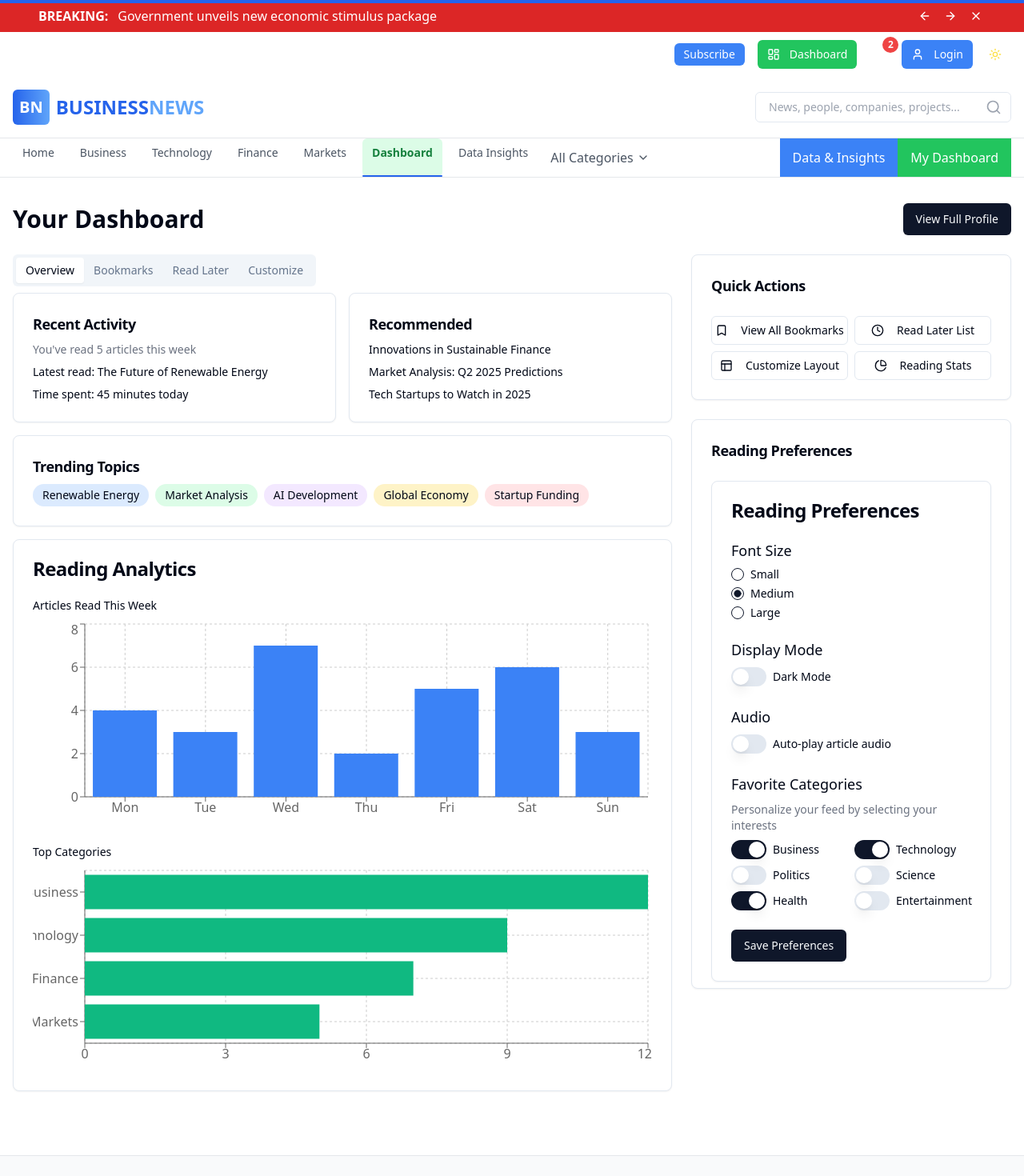
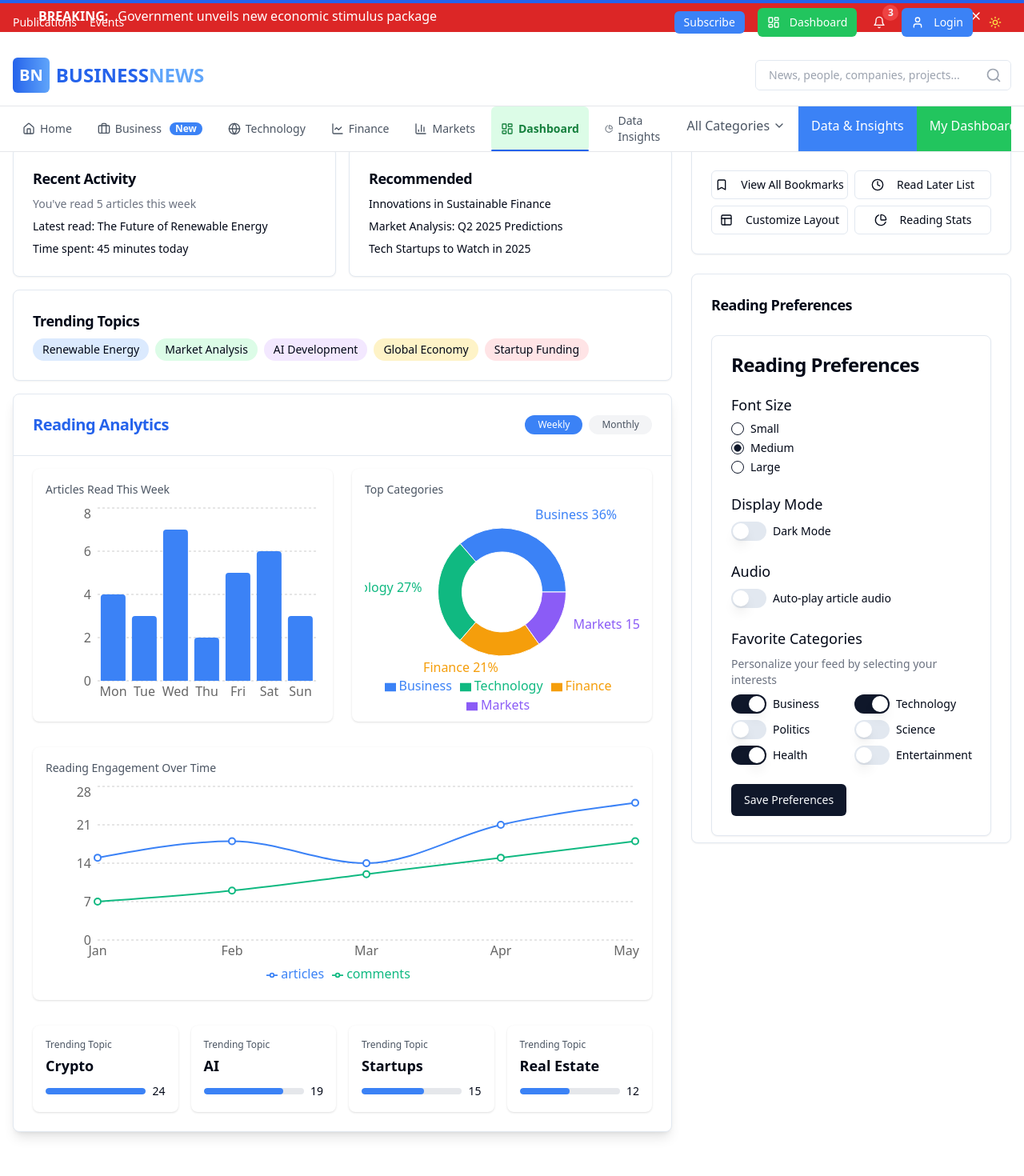
Before and after one commit to rajpoot767/click-to-clear-portal, a React (Vite) app: page /dashboard in a window 1280 px wide. Shown: the top 1470 px of the page at 80% size. Built offline with nearby package versions, Linux system fonts and the light colour scheme.

Commit message:
Fix: Navbar scroll behavior and UI enhancements
- Implemented sticky navbar on scroll.
- Added UI enhancements.

```diff
--- a/src/components/EnhancedNavbar.tsx
+++ b/src/components/EnhancedNavbar.tsx
@@ -1,7 +1,7 @@
 
 import React, { useState, useEffect } from "react";
 import { Link } from "react-router-dom";
-import { Search, ChevronDown, User, Bell, LayoutDashboard } from "lucide-react";
+import { Search, ChevronDown, User, Bell, LayoutDashboard, Menu, X } from "lucide-react";
 import {
   DropdownMenu,
   DropdownMenuContent,
@@ -20,8 +20,10 @@ const EnhancedNavbar = () => {
   const [notifications, setNotifications] = useState([
     { id: 1, text: "New finance report available", read: false },
     { id: 2, text: "Breaking news: Market update", read: false },
+    { id: 3, text: "Your saved article was updated", read: false },
   ]);
   const [isLoggedIn, setIsLoggedIn] = useState(true); // Mock login state for now
+  const [mobileMenuOpen, setMobileMenuOpen] = useState(false);
 
   // Handle scroll effect for navbar
   useEffect(() => {
@@ -61,10 +63,17 @@ const EnhancedNavbar = () => {
     );
   };
 
+  // Mark all notifications as read
+  const markAllAsRead = () => {
+    setNotifications(
+      notifications.map(notification => ({ ...notification, read: true }))
+    );
+  };
+
   const unreadCount = notifications.filter(n => !n.read).length;
 
   return (
-    <div className={`sticky top-0 z-50 transition-all duration-300 ${isScrolled ? 'shadow-md' : ''}`}>
+    <div className={`fixed top-0 left-0 right-0 z-50 transition-all duration-300 ${isScrolled ? 'shadow-md' : ''}`}>
       {/* Top navigation bar */}
       <div className="bg-navy-900 dark:bg-gray-900 text-white py-2">
         <div className="container mx-auto px-4 flex justify-between items-center">
@@ -79,7 +88,7 @@ const EnhancedNavbar = () => {
                 <Button
                   variant="ghost"
                   size="sm"
-                  className="bg-green-500 hover:bg-green-600 text-white hover:text-white transition-colors"
+                  className="bg-green-500 hover:bg-green-600 text-white hover:text-white transition-colors animate-fade-in"
                   asChild
                 >
                   <Link to="/dashboard">
@@ -93,14 +102,26 @@ const EnhancedNavbar = () => {
                   <Button variant="ghost" size="sm" className="relative">
                     <Bell size={18} className="text-white" />
                     {unreadCount > 0 && (
-                      <Badge className="absolute -top-1 -right-1 h-5 w-5 flex items-center justify-center p-0 bg-red-500">
+                      <Badge className="absolute -top-1 -right-1 h-5 w-5 flex items-center justify-center p-0 bg-red-500 animate-pulse">
                         {unreadCount}
                       </Badge>
                     )}
                   </Button>
                 </DropdownMenuTrigger>
-                <DropdownMenuContent align="end" className="w-80">
-                  <div className="p-2 font-medium border-b">Notifications</div>
+                <DropdownMenuContent align="end" className="w-80 bg-white dark:bg-gray-800">
+                  <div className="p-2 font-medium border-b flex justify-between items-center">
+                    <span>Notifications</span>
+                    {unreadCount > 0 && (
+                      <Button
+                        variant="ghost"
+                        size="sm"
+                        onClick={markAllAsRead}
+                        className="text-xs text-blue-500 hover:text-blue-700"
+                      >
+                        Mark all as read
+                      </Button>
+                    )}
+                  </div>
                   {notifications.length > 0 ? (
                     notifications.map((notification) => (
                       <DropdownMenuItem key={notification.id} onClick={() => markAsRead(notification.id)}>
@@ -150,7 +171,7 @@ const EnhancedNavbar = () => {
             </Link>
           </div>
 
-          <div className="relative w-80">
+          <div className="relative w-80 hidden md:block">
             <SearchModal
               trigger={
                 <div className="flex items-center border dark:border-gray-600 rounded-md cursor-pointer hover:border-blue-400 transition-all">
@@ -168,13 +189,21 @@ const EnhancedNavbar = () => {
               }
             />
           </div>
+
+          {/* Mobile menu button */}
+          <button
+            className="md:hidden p-2 rounded-md text-gray-600 dark:text-gray-300 hover:bg-gray-100 dark:hover:bg-gray-700"
+            onClick={() => setMobileMenuOpen(!mobileMenuOpen)}
+          >
+            {mobileMenuOpen ? <X size={24} /> : <Menu size={24} />}
+          </button>
         </div>
       </div>
 
       {/* Category navigation */}
       <div className="bg-white dark:bg-gray-800 border-b border-gray-200 dark:border-gray-700">
         <div className="container mx-auto px-4">
-          <div className="flex overflow-x-auto scrollbar-hide">
+          <div className={`${mobileMenuOpen ? 'flex flex-col' : 'hidden md:flex'} overflow-x-auto scrollbar-hide`}>
             <NavLinks />
 
             {/* All Categories dropdown */}
@@ -205,6 +234,31 @@ const EnhancedNavbar = () => {
           </div>
         </div>
       </div>
+
+      {/* Mobile search (shown when mobile menu is open) */}
+      {mobileMenuOpen && (
+        <div className="md:hidden bg-white dark:bg-gray-800 p-4 border-t border-gray-200 dark:border-gray-700 animate-fade-in">
+          <SearchModal
+            trigger={
+              <div className="flex items-center border dark:border-gray-600 rounded-md cursor-pointer hover:border-blue-400 transition-all">
+                <span className="absolute right-3">
+                  <Search size={20} className="text-gray-400" />
+                </span>
+                <input
+                  type="text"
+                  placeholder="Search..."
+                  className="w-full px-4 py-2 pr-10 text-sm border-none dark:bg-gray-700 dark:text-gray-100 focus:outline-none focus:ring-0 cursor-pointer rounded-md"
+                  onClick={(e) => e.preventDefault()}
+                  readOnly
+                />
+              </div>
+            }
+          />
+        </div>
+      )}
+
+      {/* Page content spacer to prevent content from being hidden under fixed navbar */}
+      <div className="h-[165px] md:h-[132px]"></div>
     </div>
   );
 };
--- a/src/components/NavLinks.tsx
+++ b/src/components/NavLinks.tsx
@@ -1,18 +1,28 @@
 
 import React from "react";
 import { Link, useLocation } from "react-router-dom";
+import { Badge } from "@/components/ui/badge";
+import {
+  Home,
+  Briefcase,
+  Globe,
+  LineChart,
+  BarChart3,
+  LayoutDashboard,
+  PieChart
+} from "lucide-react";
 
 const NavLinks = () => {
   const location = useLocation();
 
   const links = [
-    { name: "Home", path: "/" },
-    { name: "Business", path: "/category/business" },
-    { name: "Technology", path: "/category/technology" },
-    { name: "Finance", path: "/category/finance" },
-    { name: "Markets", path: "/category/markets" },
-    { name: "Dashboard", path: "/dashboard" },
-    { name: "Data Insights", path: "/data-insights" },
+    { name: "Home", path: "/", icon: Home },
+    { name: "Business", path: "/category/business", icon: Briefcase, isNew: true },
+    { name: "Technology", path: "/category/technology", icon: Globe },
+    { name: "Finance", path: "/category/finance", icon: LineChart },
+    { name: "Markets", path: "/category/markets", icon: BarChart3 },
+    { name: "Dashboard", path: "/dashboard", icon: LayoutDashboard },
+    { name: "Data Insights", path: "/data-insights", icon: PieChart },
   ];
 
   return (
@@ -25,14 +35,23 @@ const NavLinks = () => {
           <Link
             key={link.path}
             to={link.path}
-            className={`px-3 py-2 text-sm font-medium rounded-md hover:bg-gray-100 dark:hover:bg-gray-800 transition-colors relative
+            className={`px-3 py-2 text-sm font-medium rounded-md hover:bg-gray-100 dark:hover:bg-gray-800 transition-colors relative flex items-center gap-1.5
                       ${isActive ? 'text-blue-600 dark:text-blue-400 font-semibold' : 'text-gray-600 dark:text-gray-300'}
                       ${link.name === 'Dashboard' ? 'bg-green-100 dark:bg-green-900 text-green-700 dark:text-green-300 hover:bg-green-200 dark:hover:bg-green-800' : ''}`}
           >
-            {link.name}
+            {link.icon && <link.icon size={16} />}
+            <span>{link.name}</span>
+
+            {link.isNew && (
+              <Badge className="ml-1 bg-blue-500 text-xs py-0 px-1.5 h-4">New</Badge>
+            )}
+
             {isActive && (
               <span className="absolute bottom-0 left-0 w-full h-0.5 bg-blue-600 dark:bg-blue-400 rounded-full"></span>
             )}
+
+            {/* Hover effect */}
+            <span className="absolute inset-0 bg-gray-200 dark:bg-gray-700 rounded-md opacity-0 group-hover:opacity-10 transition-opacity"></span>
           </Link>
         );
       })}
--- a/src/components/dashboard/DashboardAnalytics.tsx
+++ b/src/components/dashboard/DashboardAnalytics.tsx
@@ -1,8 +1,23 @@
 
-import React from "react";
+import React, { useState } from "react";
 import { Card, CardContent, CardHeader, CardTitle } from "@/components/ui/card";
-import { BarChart, Bar, XAxis, YAxis, CartesianGrid, Tooltip, ResponsiveContainer } from "recharts";
+import {
+  BarChart,
+  Bar,
+  XAxis,
+  YAxis,
+  CartesianGrid,
+  Tooltip as RechartsTooltip,
+  ResponsiveContainer,
+  PieChart,
+  Pie,
+  Cell,
+  Legend,
+  LineChart,
+  Line
+} from "recharts";
 
+// Sample data for charts
 const readingData = [
   { day: "Mon", articles: 4 },
   { day: "Tue", articles: 3 },
@@ -14,51 +29,187 @@ const readingData = [
 ];
 
 const categoryData = [
-  { name: "Business", articles: 12 },
-  { name: "Technology", articles: 9 },
-  { name: "Finance", articles: 7 },
-  { name: "Markets", articles: 5 },
+  { name: "Business", articles: 12, color: "#3b82f6" },
+  { name: "Technology", articles: 9, color: "#10b981" },
+  { name: "Finance", articles: 7, color: "#f59e0b" },
+  { name: "Markets", articles: 5, color: "#8b5cf6" },
+];
+
+const trendingTopicsData = [
+  { name: "Crypto", count: 24 },
+  { name: "AI", count: 19 },
+  { name: "Startups", count: 15 },
+  { name: "Real Estate", count: 12 }
+];
+
+const engagementData = [
+  { month: "Jan", articles: 15, comments: 7 },
+  { month: "Feb", articles: 18, comments: 9 },
+  { month: "Mar", articles: 14, comments: 12 },
+  { month: "Apr", articles: 21, comments: 15 },
+  { month: "May", articles: 25, comments: 18 },
 ];
 
 const DashboardAnalytics = () => {
+  const [activeChart, setActiveChart] = useState("weekly");
+
+  // Toggle between different time periods
+  const handleChartToggle = (chartType) => {
+    setActiveChart(chartType);
+  };
+
   return (
-    <Card>
-      <CardHeader>
-        <CardTitle>Reading Analytics</CardTitle>
+    <Card className="shadow-lg">
+      <CardHeader className="border-b">
+        <div className="flex flex-col sm:flex-row justify-between items-start sm:items-center gap-3">
+          <CardTitle className="text-xl text-blue-600 dark:text-blue-400">Reading Analytics</CardTitle>
+          <div className="flex gap-2">
+            <button
+              onClick={() => handleChartToggle("weekly")}
+              className={`px-4 py-1 text-xs rounded-full ${
+                activeChart === "weekly"
+                  ? "bg-blue-500 text-white"
+                  : "bg-gray-100 dark:bg-gray-700 text-gray-600 dark:text-gray-300"
+              }`}
+            >
+              Weekly
+            </button>
+            <button
+              onClick={() => handleChartToggle("monthly")}
+              className={`px-4 py-1 text-xs rounded-full ${
+                activeChart === "monthly"
+                  ? "bg-blue-500 text-white"
+                  : "bg-gray-100 dark:bg-gray-700 text-gray-600 dark:text-gray-300"
+              }`}
+            >
+              Monthly
+            </button>
+          </div>
+        </div>
       </CardHeader>
       <CardContent>
-        <div className="space-y-6">
-          <div>
-            <h3 className="text-sm font-medium mb-2">Articles Read This Week</h3>
+        <div className="space-y-8">
+          <div className="grid grid-cols-1 lg:grid-cols-2 gap-6 mt-4">
+            <div className="bg-white dark:bg-gray-800 p-4 rounded-lg shadow">
+              <h3 className="text-sm font-medium mb-2 text-gray-600 dark:text-gray-300">Articles Read This Week</h3>
               <div className="h-64">
                 <ResponsiveContainer width="100%" height="100%">
                   <BarChart data={readingData}>
-                  <CartesianGrid strokeDasharray="3 3" />
-                  <XAxis dataKey="day" />
-                  <YAxis />
-                  <Tooltip />
-                  <Bar dataKey="articles" fill="#3b82f6" />
+                    <CartesianGrid strokeDasharray="3 3" vertical={false} />
+                    <XAxis dataKey="day" axisLine={false} tickLine={false} />
+                    <YAxis axisLine={false} tickLine={false} />
+                    <RechartsTooltip
+                      contentStyle={{
+                        backgroundColor: 'rgba(255, 255, 255, 0.9)',
+                        borderRadius: '8px',
+                        border: '1px solid #e2e8f0',
+                        boxShadow: '0 2px 5px rgba(0,0,0,0.15)'
+                      }}
+                    />
+                    <Bar
+                      dataKey="articles"
+                      fill="#3b82f6"
+                      radius={[4, 4, 0, 0]}
+                      animationDuration={1500}
+                    />
                   </BarChart>
                 </ResponsiveContainer>
               </div>
             </div>
 
-          <div>
-            <h3 className="text-sm font-medium mb-2">Top Categories</h3>
+            <div className="bg-white dark:bg-gray-800 p-4 rounded-lg shadow">
+              <h3 className="text-sm font-medium mb-2 text-gray-600 dark:text-gray-300">Top Categories</h3>
               <div className="h-64">
                 <ResponsiveContainer width="100%" height="100%">
-                <BarChart
+                  <PieChart>
+                    <Pie
                       data={categoryData}
-                  layout="vertical"
+                      dataKey="articles"
+                      nameKey="name"
+                      cx="50%"
+                      cy="50%"
+                      outerRadius={80}
+                      innerRadius={50}
+                      animationDuration={1500}
+                      label={({name, percent}) => `${name} ${(percent * 100).toFixed(0)}%`}
+                      labelLine={false}
                     >
-                  <CartesianGrid strokeDasharray="3 3" />
-                  <XAxis type="number" />
-                  <YAxis dataKey="name" type="category" />
-                  <Tooltip />
-                  <Bar dataKey="articles" fill="#10b981" />
-                </BarChart>
+                      {categoryData.map((entry, index) => (
+                        <Cell key={`cell-${index}`} fill={entry.color} />
+                      ))}
+                    </Pie>
+                    <Legend verticalAlign="bottom" height={36} />
+                    <RechartsTooltip
+                      contentStyle={{
+                        backgroundColor: 'rgba(255, 255, 255, 0.9)',
+                        borderRadius: '8px',
+                        border: '1px solid #e2e8f0',
+                        boxShadow: '0 2px 5px rgba(0,0,0,0.15)'
+                      }}
+                      formatter={(value, name) => [`${value} articles`, name]}
+                    />
+                  </PieChart>
                 </ResponsiveContainer>
               </div>
+            </div>
+          </div>
+
+          <div className="bg-white dark:bg-gray-800 p-4 rounded-lg shadow">
+            <h3 className="text-sm font-medium mb-2 text-gray-600 dark:text-gray-300">Reading Engagement Over Time</h3>
+            <div className="h-64">
+              <ResponsiveContainer width="100%" height="100%">
+                <LineChart data={engagementData}>
+                  <CartesianGrid strokeDasharray="3 3" vertical={false} />
+                  <XAxis dataKey="month" axisLine={false} tickLine={false} />
+                  <YAxis axisLine={false} tickLine={false} />
+                  <RechartsTooltip
+                    contentStyle={{
+                      backgroundColor: 'rgba(255, 255, 255, 0.9)',
+                      borderRadius: '8px',
+                      border: '1px solid #e2e8f0',
+                      boxShadow: '0 2px 5px rgba(0,0,0,0.15)'
+                    }}
+                  />
+                  <Line
+                    type="monotone"
+                    dataKey="articles"
+                    stroke="#3b82f6"
+                    strokeWidth={2}
+                    dot={{ r: 4 }}
+                    activeDot={{ r: 6 }}
+                    animationDuration={1500}
+                  />
+                  <Line
+                    type="monotone"
+                    dataKey="comments"
+                    stroke="#10b981"
+                    strokeWidth={2}
+                    dot={{ r: 4 }}
+                    activeDot={{ r: 6 }}
+                    animationDuration={1500}
+                  />
+                  <Legend />
+                </LineChart>
+              </ResponsiveContainer>
+            </div>
+          </div>
+
+          <div className="grid grid-cols-1 sm:grid-cols-2 lg:grid-cols-4 gap-4">
+            {trendingTopicsData.map((topic, index) => (
+              <div key={index} className="bg-white dark:bg-gray-800 p-4 rounded-lg shadow">
+                <h4 className="text-gray-600 dark:text-gray-300 text-xs font-medium mb-1">Trending Topic</h4>
+                <h3 className="text-lg font-semibold mb-2">{topic.name}</h3>
+                <div className="flex items-center gap-2">
+                  <div className="h-2 bg-gray-200 dark:bg-gray-700 rounded-full flex-grow overflow-hidden">
+                    <div
+                      className="h-full bg-blue-500 rounded-full"
+                      style={{ width: `${(topic.count / Math.max(...trendingTopicsData.map(t => t.count))) * 100}%` }}
+                    ></div>
+                  </div>
+                  <span className="text-sm font-medium">{topic.count}</span>
+                </div>
+              </div>
+            ))}
           </div>
         </div>
       </CardContent>
```
Lines whose indentation alone changed are shown as unchanged.
